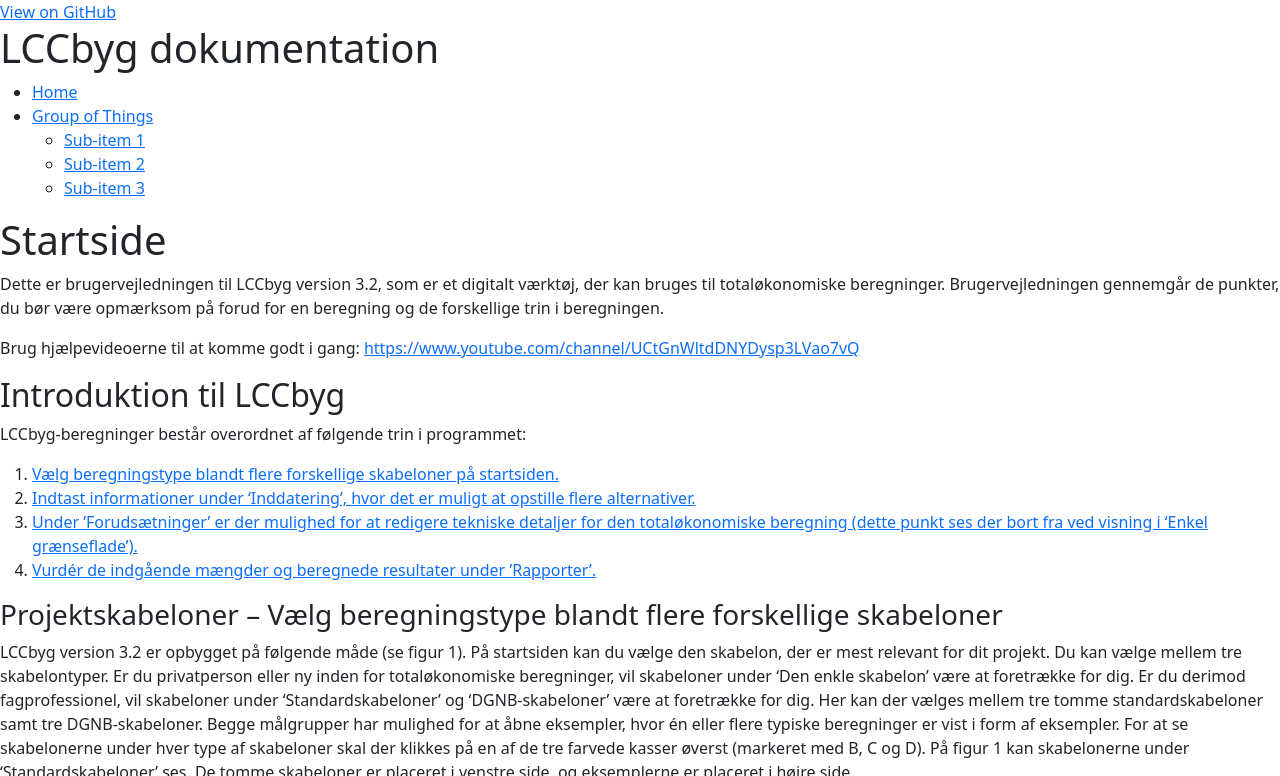
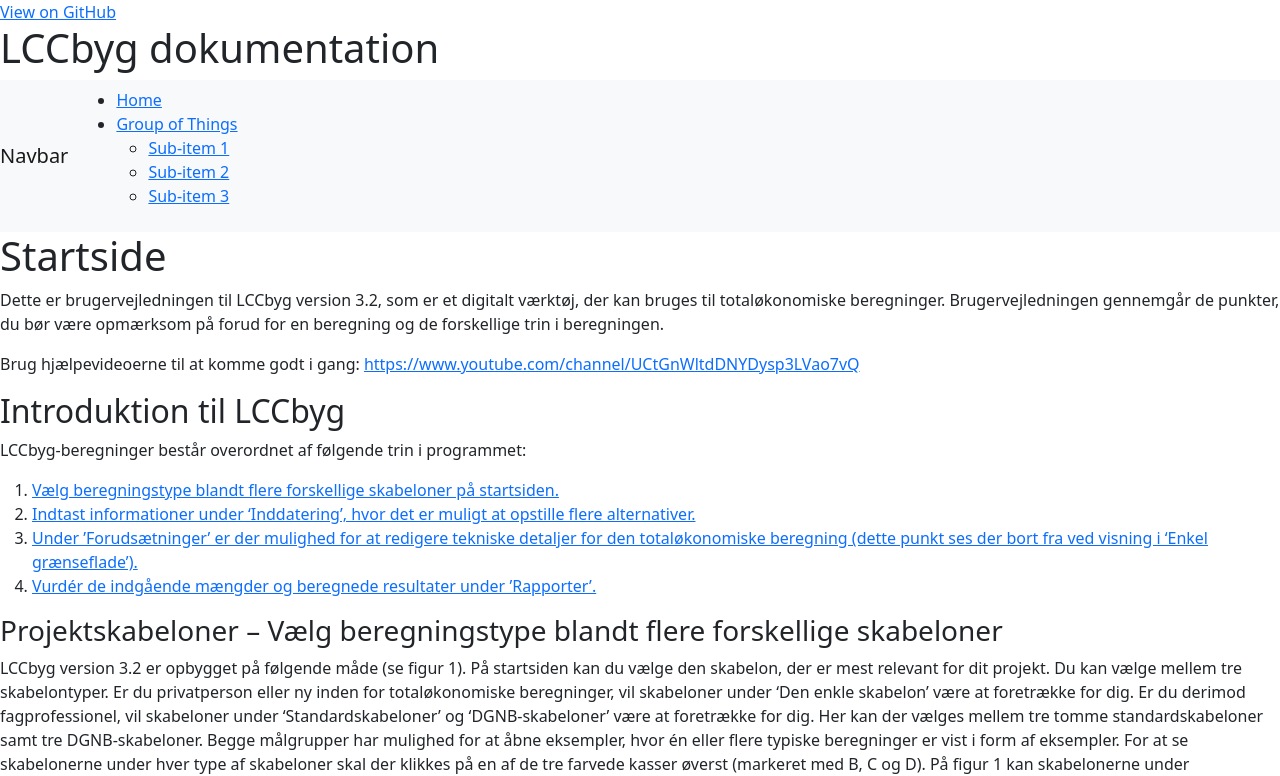
Before and after one commit to LccBuild/lccbyg-docs, a Jekyll site: the page built from docs/testindex.md, in a window 1280 px wide and 900 px high, cut to the strip 0-776 px from the top of the window. Built offline with Jekyll 4.4.1, drawn with Linux system fonts in a browser that asks for light colours; our own code applies the rules of GitHub Pages for plain Markdown files; the repository's description, which GitHub fills in, is left out.

Commit message:
Update mainnavigation.html

```diff
--- a/docs/_includes/mainnavigation.html
+++ b/docs/_includes/mainnavigation.html
@@ -12,8 +12,17 @@
     {% endif %}
 {% endfor %}
 
+
+
+
 <!-- Then we build the nav bar. -->
-<nav>
+<nav class="navbar navbar-expand-lg navbar-light bg-light">
+    <a class="navbar-brand" href="#">Navbar</a>
+    <button class="navbar-toggler" type="button" data-toggle="collapse" data-target="#navbarSupportedContent" aria-controls="navbarSupportedContent" aria-expanded="false" aria-label="Toggle navigation">
+      <span class="navbar-toggler-icon"></span>
+    </button>
+
+    <div class="collapse navbar-collapse" id="navbarSupportedContent">
     <ul>
     {% for entry in site.data.navigation %}
         {% if entry.url == current_page %}
@@ -37,4 +46,5 @@
         {% endif %}
     {% endfor %}
     </ul>
+</div>
 </nav>
```
